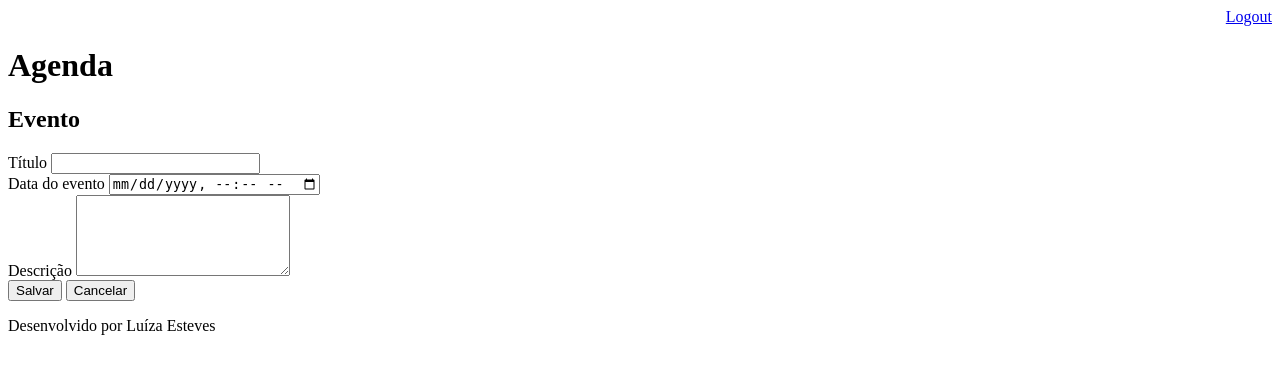
After one commit to luiza-esteves/Agenda-Django, a Django app: page /agenda/evento/ in a window 1280 px wide. The commit adds this page. Shown: the top 374 px of the page. Run offline with Django 4.2, Linux system fonts and the light colour scheme; the visitor is signed in with stand-in values (Sample User, id 1).

Commit message:
insercao de dados

```diff
--- a/agenda/agenda/urls.py
+++ b/agenda/agenda/urls.py
@@ -21,8 +21,9 @@ from django.views.generic import RedirectView
 
 urlpatterns = [
     path('admin/', admin.site.urls),
-    path('eventos/', include('core.urls')),
     path('agenda/', views.lista_eventos),
+    path('agenda/evento/', views.evento),
+    path('agenda/evento/submit', views.submit_evento),
     path('', RedirectView.as_view(url='/agenda/')),
     path('login/', views.login_user),
     path('login/submit', views.submit_login),
--- a/agenda/core/views.py
+++ b/agenda/core/views.py
@@ -35,3 +35,20 @@ def lista_eventos(request):
 
 def index(request):
     return redirect('/agenda/')
+
+@login_required(login_url='/login/')
+def evento(request):
+    return render(request, 'evento.html')
+
+@login_required(login_url='/login/')
+def submit_evento(request):
+    if request.POST:
+        titulo = request.POST.get('titulo')
+        data_evento = request.POST.get('data_evento')
+        descricao = request.POST.get('descricao')
+        usuario = request.user
+        Evento.objects.create(titulo=titulo,
+                              data_evento=data_evento,
+                              descricao=descricao,
+                              usuario=usuario)
+    return redirect('/')
--- a/agenda/templates/agenda.html
+++ b/agenda/templates/agenda.html
@@ -3,6 +3,9 @@
 {% block content %}
 
     <h2>Agendamentos</h2>
+    <a href="evento/">
+        <button type="button"> Novo evento</button>
+    </a>
     <ul>
         {% for evento in eventos %}
             <li>{{evento.titulo}} - {{evento.get_data_evento}}</li>
--- /dev/null
+++ b/agenda/templates/evento.html
@@ -0,0 +1,28 @@
+{% extends "model-page.html"%}
+
+{% block content %}
+    <h2>Evento</h2>
+
+    <form action="submit" method="POST">{% csrf_token %}
+        <label> Título </label>
+        <input type="text" name="titulo" size="23">
+        <br>
+
+        <label> Data do evento</label>
+        <input type="datetime-local" name="data_evento">
+        <br>
+
+        <label> Descrição </label>
+        <textarea name="descricao" rows="5" cols="24"> </textarea>
+        <br>
+
+
+
+        <button type="submit">Salvar</button>
+
+        <a href="/">
+            <button type="button">Cancelar</button>
+        </a>
+    </form>
+
+{%  endblock %}
```
